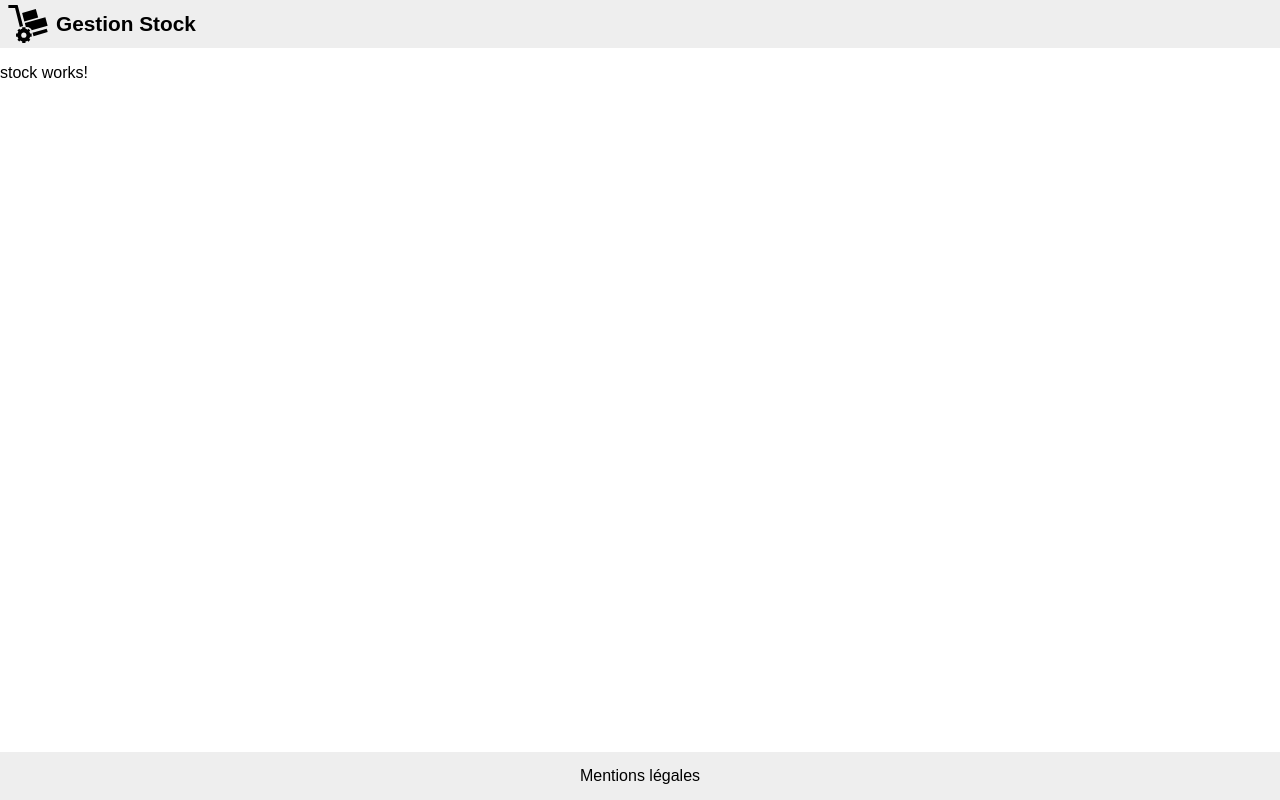
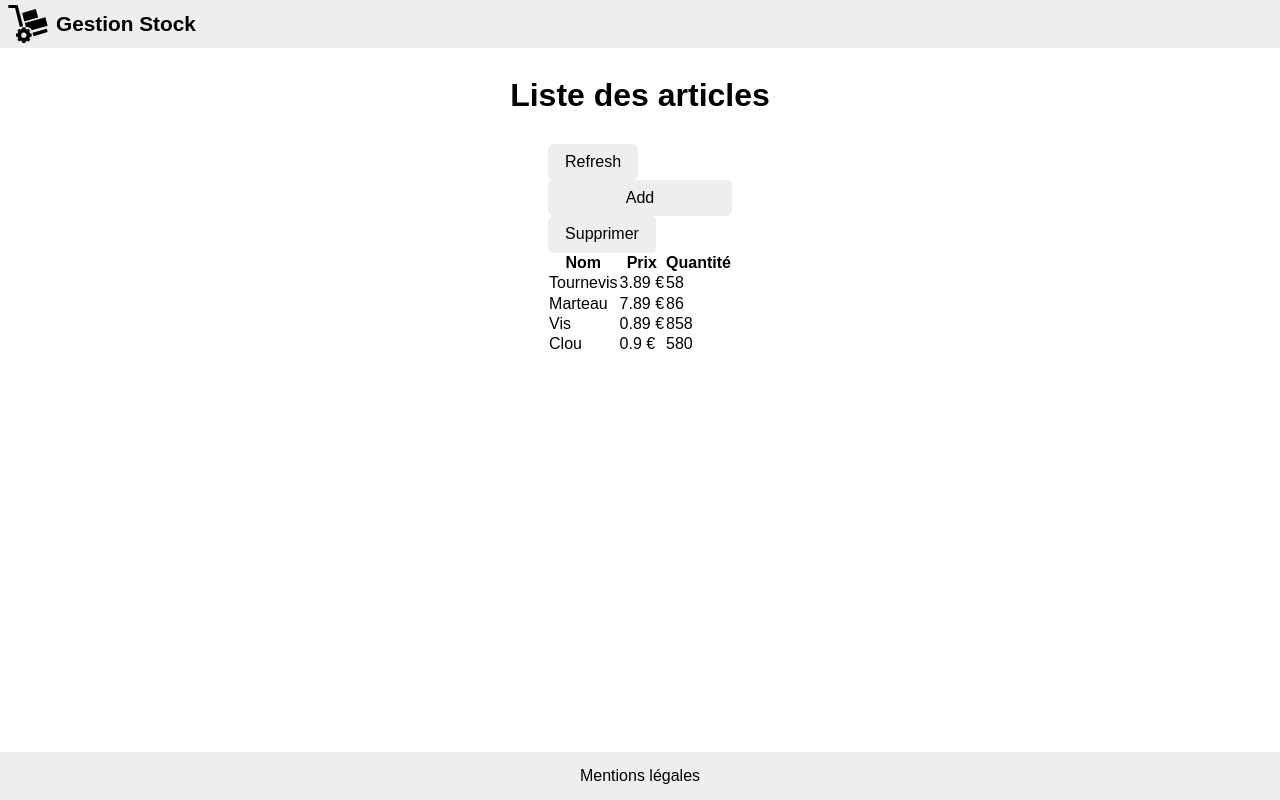
Before and after one commit to piou-piouski/Angular, an Angular app in the folder front/: page /stock in a window 1280 px wide. Built offline with nearby package versions, Linux system fonts and the light colour scheme.

Commit message:
add html stock && add

```diff
--- a/front/src/app/stock/add/add.component.html
+++ b/front/src/app/stock/add/add.component.html
@@ -1 +1,20 @@
-<p>add works!</p>
+<main>
+  <h1>Ajout d'un article</h1>
+
+  <form class="">
+    <label>
+      <span>Nom</span>
+      <input type="text" />
+    </label>
+    <label>
+      <span>Prix</span>
+      <input type="number" />
+    </label>
+    <label>
+      <span>Quantité</span>
+      <input type="number" />
+    </label>
+    <div class="error"></div>
+    <button type="submit" class="primary">Ajouter</button>
+  </form>
+</main>
--- a/front/src/app/stock/stock.component.html
+++ b/front/src/app/stock/stock.component.html
@@ -1 +1,43 @@
-<p>stock works!</p>
+<main>
+  <h1>Liste des articles</h1>
+
+  <div class="content">
+    <nav>
+      <button>Refresh</button>
+      <a routerLink="add" class="button">Add</a>
+      <button>Supprimer</button>
+    </nav>
+    <div class="error"></div>
+    <table>
+      <thead>
+        <tr>
+          <th class="name">Nom</th>
+          <th class="price">Prix</th>
+          <th class="qty">Quantité</th>
+        </tr>
+      </thead>
+      <tbody>
+        <tr>
+          <td class="name">Tournevis</td>
+          <td class="price">3.89 €</td>
+          <td class="qty">58</td>
+        </tr>
+        <tr>
+          <td class="name">Marteau</td>
+          <td class="price">7.89 €</td>
+          <td class="qty">86</td>
+        </tr>
+        <tr>
+          <td class="name">Vis</td>
+          <td class="price">0.89 €</td>
+          <td class="qty">858</td>
+        </tr>
+        <tr>
+          <td class="name">Clou</td>
+          <td class="price">0.9 €</td>
+          <td class="qty">580</td>
+        </tr>
+      </tbody>
+    </table>
+  </div>
+</main>
```
